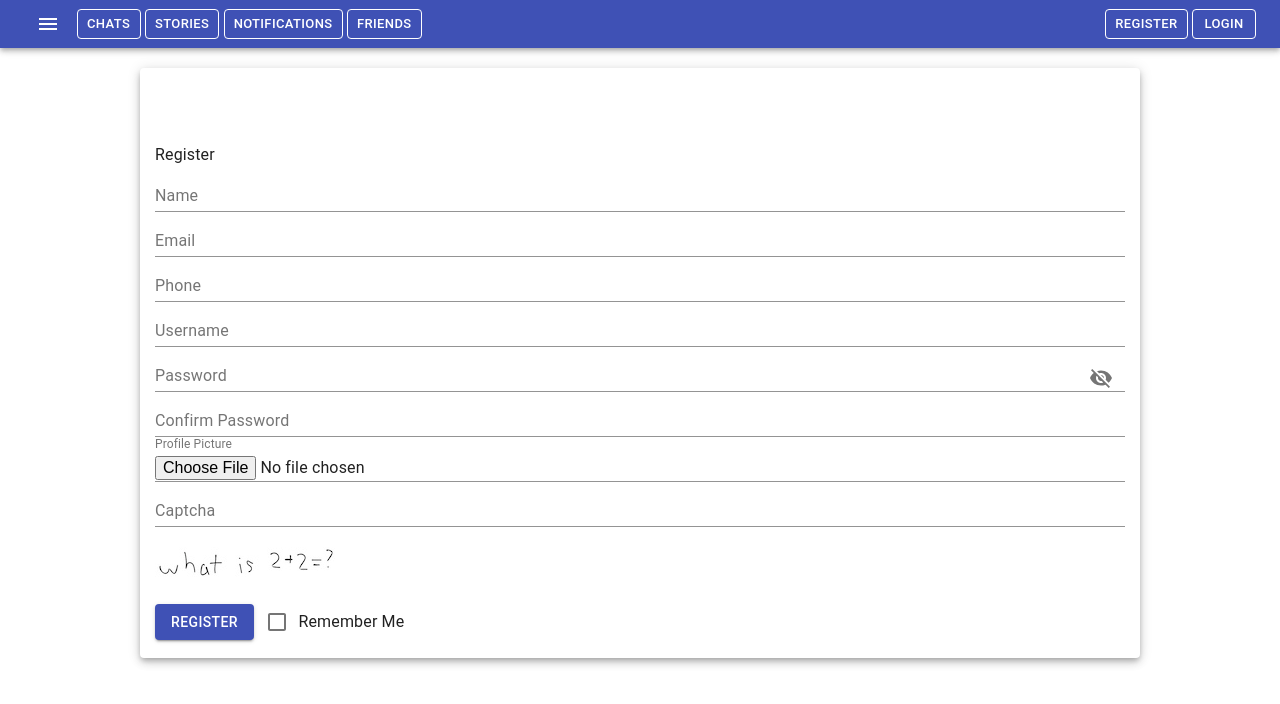
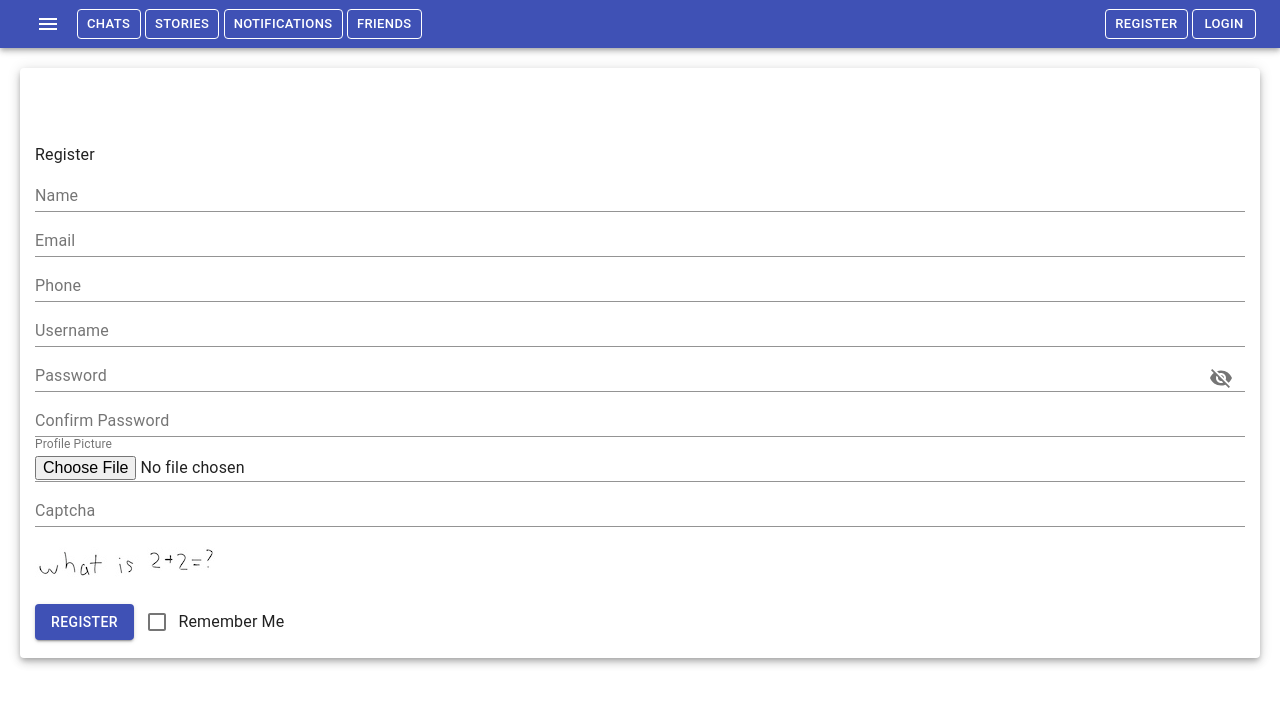
Before and after one commit to spicecat/ghostmeme, a React (Create React App) app: page /register in a window 1280 px wide. Shown: the top 704 px of the page. Built offline with nearby package versions, Linux system fonts and the light colour scheme; no server answers; what superagent-cache would draw is missing.

Commit message:
removed maxwidth

```diff
--- a/src/App.jsx
+++ b/src/App.jsx
@@ -28,7 +28,7 @@ export default function App() {
     <BrowserRouter>
       <Navbar user={user} />
       <div className='body'>
-        <Paper className='paper' elevation={5}>
+        <Paper className='paper' elevation={5} fullWidth>
           {user.loading === undefined && <Search user={user} />}
           <br /><br />
           <Switch>
--- a/src/components/Form.jsx
+++ b/src/components/Form.jsx
@@ -27,7 +27,7 @@ export default function Form({ name, action, schema, rememberMe = false, search
 
     return (
         <form onSubmit={formik.handleSubmit}>
-            {inline || <Typography>{name}</Typography>}
+            {!inline && <Typography>{name}</Typography>}
             {fields.map(field =>
                 <span key={name + field}>
                     <TextField
@@ -35,7 +35,7 @@ export default function Form({ name, action, schema, rememberMe = false, search
                         name={field}
                         label={name === 'Login' && field === 'username' ? 'Username or Email' : formatLabel(field)}
                         type={((field === 'password' && showPassword && 'text') || fieldInfo[field])}
-                        fullWidth={!inline}
+                        style={{ width: inline ? `${inline * 100 / (fields.length + 1)}%` : '100%' }}
                         {...(fieldInfo[field] === 'date' || fieldInfo[field] === 'file') && { InputLabelProps: { shrink: true } }}
                         {...fieldInfo[field] === 'file' ?
                             { onChange: e => formik.setFieldValue(field, e.target.files[0]) } :
@@ -57,7 +57,7 @@ export default function Form({ name, action, schema, rememberMe = false, search
                 </span>
             )
             }
-            {inline || <><br /><br /></>}
+            {!inline && <><br /><br /></>}
             {captcha && <Captcha />}
             <Button type='submit' variant='contained' color='primary'>{search ? 'Search' : name}</Button>
             {rememberMe &&
--- a/src/containers/Chats.jsx
+++ b/src/containers/Chats.jsx
@@ -1,10 +1,10 @@
 import { useState, useEffect } from 'react'
 import {
+    Paper,
     Table,
     TableBody,
     TableCell,
     TableRow,
-    Paper,
     Typography
 } from '@material-ui/core'
 
@@ -89,7 +89,7 @@ export default function Chats({ user }) {
                         name='Post Meme'
                         action={createMemeRequest}
                         schema={memeSchema}
-                        inline={true}
+                        inline={2}
                     />
                 </div>
             </Paper>
--- a/src/containers/Stories.jsx
+++ b/src/containers/Stories.jsx
@@ -1,5 +1,5 @@
 import { useState, useEffect } from 'react'
-import { Table, TableRow, Paper, Typography } from '@material-ui/core'
+import { Table, TableCell, TableRow, Paper, Typography } from '@material-ui/core'
 
 import Chat from '../components/Chat'
 
@@ -20,7 +20,9 @@ export default function Stories({ user }) {
     <Table>
       {memes.map(meme =>
         <TableRow>
-          <Chat meme={meme} username={user.username} update={updateMemes} />
+          <TableCell className='tableChat' width='40%'>
+            <Chat meme={meme} username={user.username} update={updateMemes} />
+          </TableCell>
         </TableRow>
       )}
     </Table>
--- a/src/index.css
+++ b/src/index.css
@@ -13,8 +13,7 @@ code {
 }
 
 div.body {
-  max-width: 1000px;
-  margin: 20px auto 20px auto;
+  margin: 20px;
 }
 
 div.header {
@@ -38,7 +37,6 @@ img.chat-img {
 
 .chat-footer {
   padding: 5px;
-  text-align: center;
 }
 
 .localChat {
```
